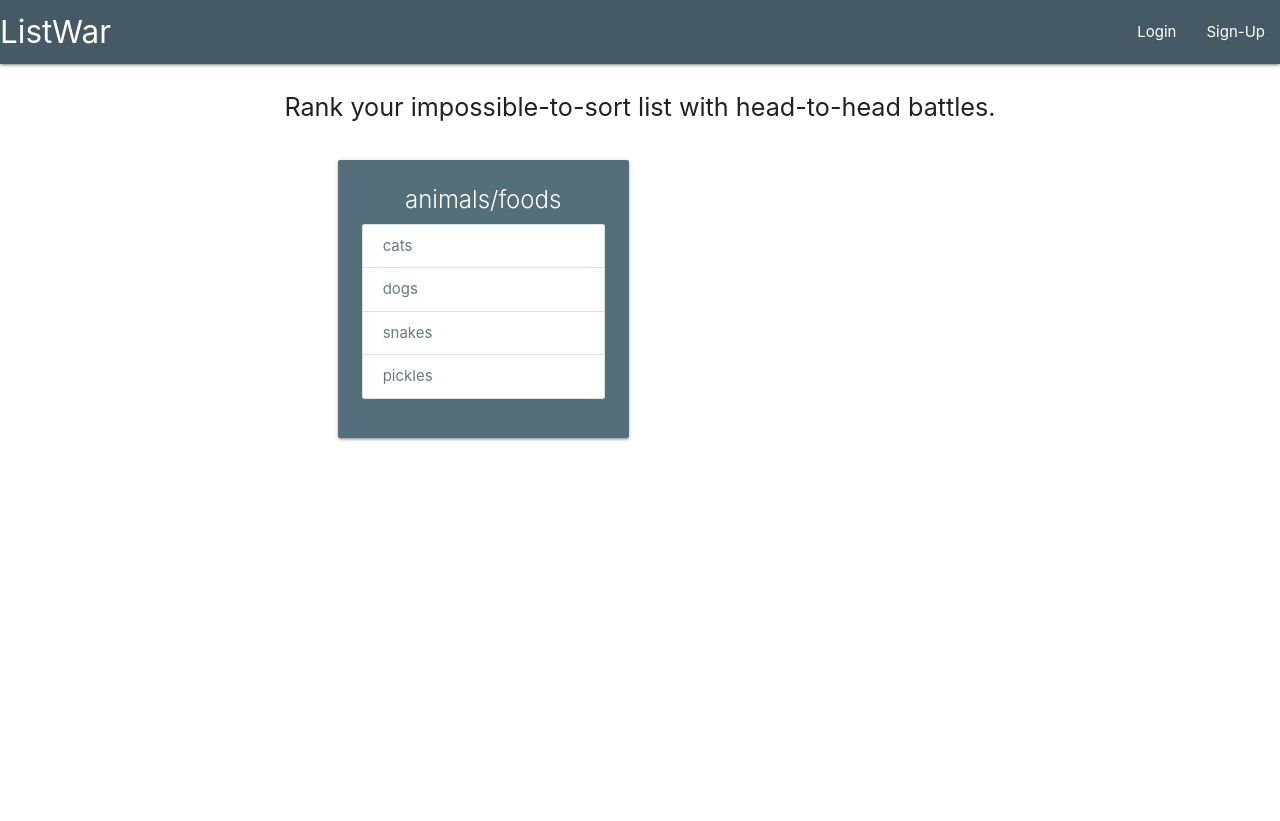
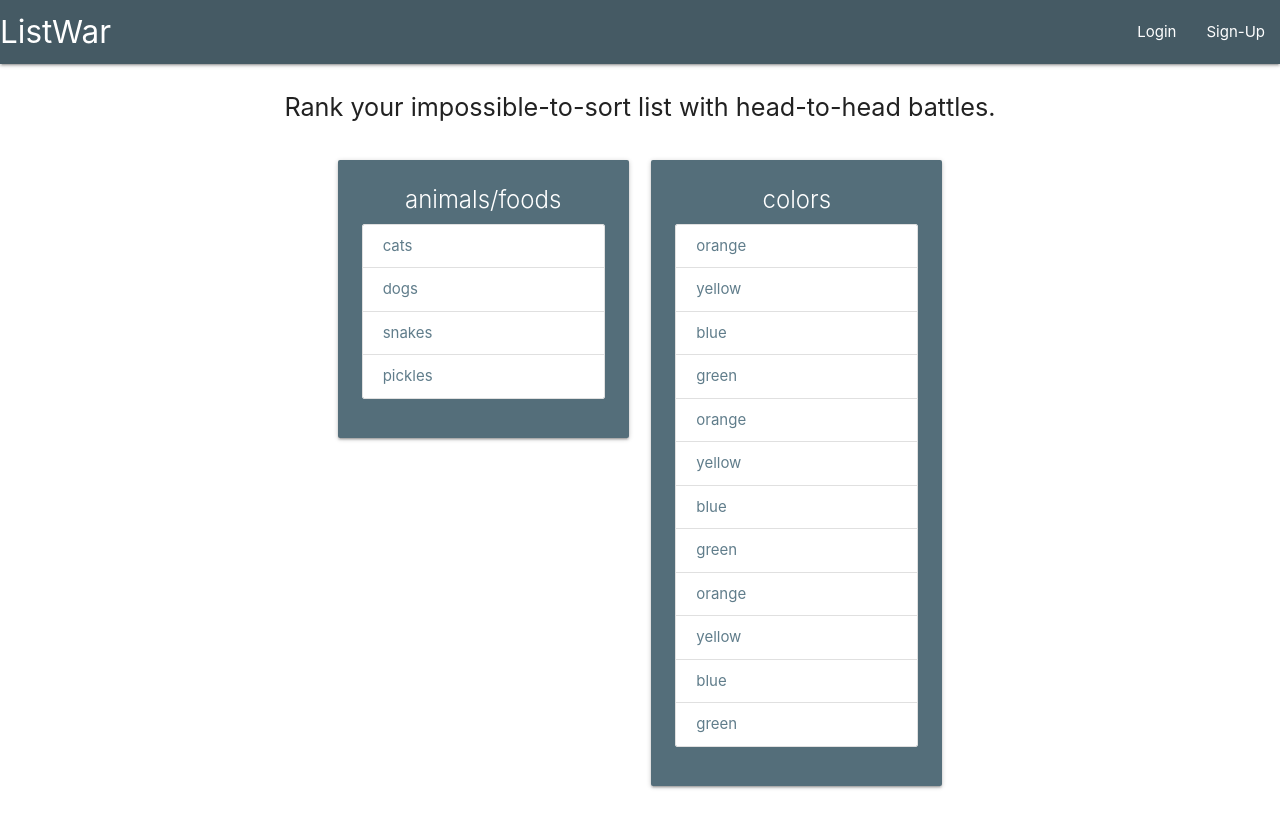
Before and after one commit to DanOswalt/listwar2, a Vue app: page / in a window 1280 px wide. Before the commit the page ends 800 px from the top, so only its background shows below. Built offline with nearby package versions, Linux system fonts and the light colour scheme.

Commit message:
end o night

```diff
--- a/src/components/views/Home.vue
+++ b/src/components/views/Home.vue
@@ -10,14 +10,6 @@
           <li v-for="(list, index) in savedLists" :key="index">
             <div class="col s12 m6">
               <ListThumbnail :list='list'/>
-              <!-- <div class="card blue-grey darken-1 thumbnail">
-                <div class="card-content white-text">
-                  <span class="card-title center">{{ list.title }}</span>
-                  <ul class="list-entries collection">
-                    <li class="list-entry collection-item blue-grey-text darken-2" v-for="(entry, index) in list.entries" :key="index">{{ entry.value }}</li>
-                  </ul>
-                </div>
-              </div> -->
             </div>
           </li>
         </ul>
@@ -56,6 +48,59 @@ export default {
               wins: 0
             }
           ]
+        },
+        {
+          title: 'colors',
+          entries: [
+            {
+              value: 'orange',
+              wins: 0
+            },
+            {
+              value: 'yellow',
+              wins: 0
+            },
+            {
+              value: 'blue',
+              wins: 0
+            },
+            {
+              value: 'green',
+              wins: 0
+            },
+            {
+              value: 'orange',
+              wins: 0
+            },
+            {
+              value: 'yellow',
+              wins: 0
+            },
+            {
+              value: 'blue',
+              wins: 0
+            },
+            {
+              value: 'green',
+              wins: 0
+            },
+            {
+              value: 'orange',
+              wins: 0
+            },
+            {
+              value: 'yellow',
+              wins: 0
+            },
+            {
+              value: 'blue',
+              wins: 0
+            },
+            {
+              value: 'green',
+              wins: 0
+            }
+          ]
         }
       ]
     }
```
